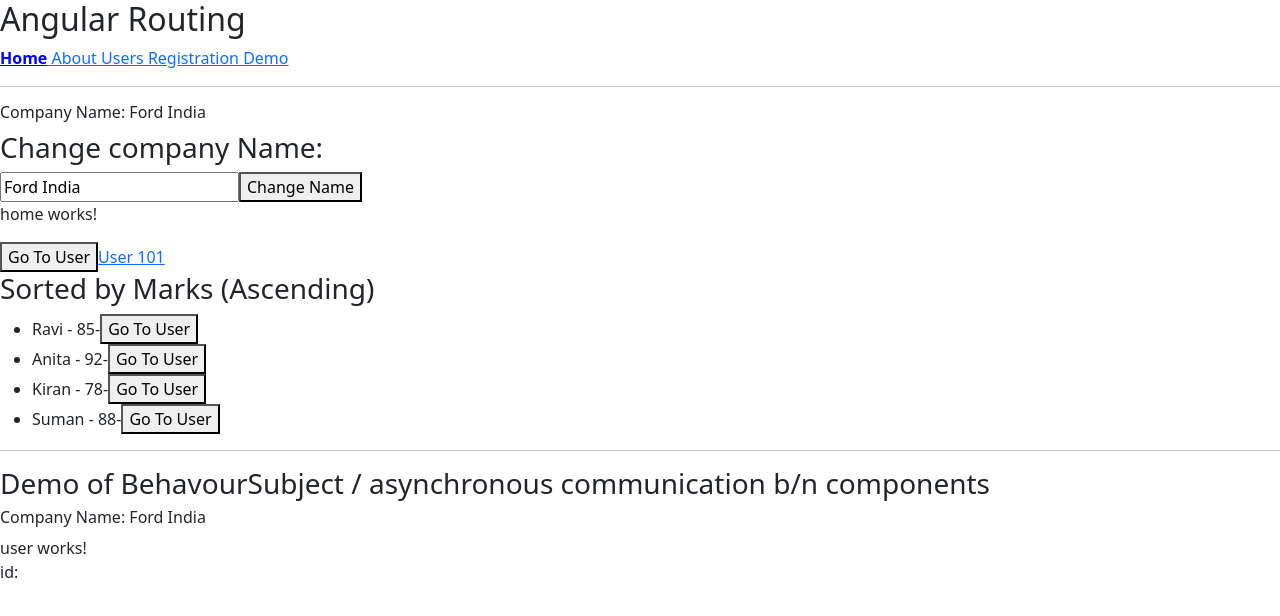
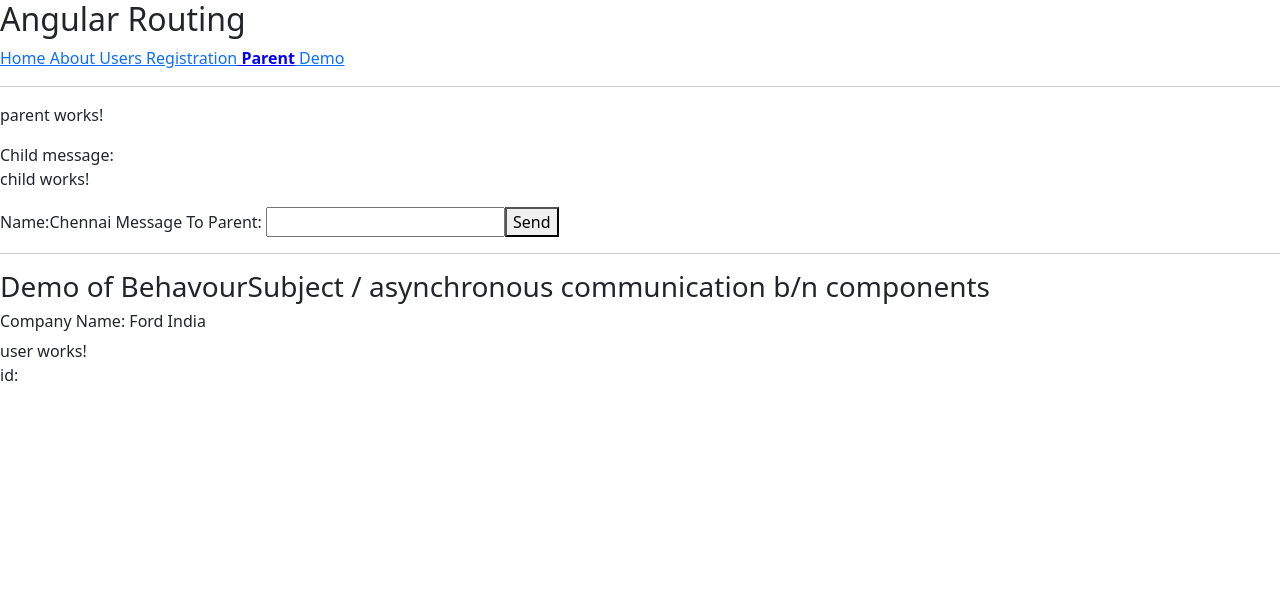
Before and after one commit to sreenath20/Ford-Aug-2025-angular-demo, an Angular app: page /parent in a window 1280 px wide. Before the commit this address led to /. Shown: the top 616 px of the page. Built offline with nearby package versions, Linux system fonts and the light colour scheme.

Commit message:
Added Parent -> Child communication

```diff
--- a/src/app/app.component.html
+++ b/src/app/app.component.html
@@ -5,11 +5,13 @@
         <a routerLink="/about" routerLinkActive="active"> About</a>
         <a routerLink="/users" routerLinkActive="active"> Users</a>
         <a routerLink="/registration" routerLinkActive="active"> Registration</a>
-         <a routerLink="/demo" routerLinkActive="active"> Demo</a>
+        <a routerLink="/parent" routerLinkActive="active"> Parent</a>
+
+        <a routerLink="/demo" routerLinkActive="active"> Demo</a>
     </nav>
     <hr>
     <router-outlet></router-outlet>
 </div>
 <hr>
 <h3> Demo of BehavourSubject / asynchronous communication b/n components</h3>
-<app-user/>
+<app-user />
--- a/src/app/app.routes.ts
+++ b/src/app/app.routes.ts
@@ -6,6 +6,7 @@ import { AboutComponent } from './components/about/about.component';
 import { RegistrationComponent } from './components/registration/registration.component';
 import { ErrorComponent } from './components/error/error.component';
 import { DemoComponent } from './components/demo/demo.component';
+import { ParentComponent } from './components/parent/parent.component';
 
 export const routes: Routes = [
     {path:'',component:HomeComponent},
@@ -13,6 +14,7 @@ export const routes: Routes = [
     {path:'users',component:UserComponent}, // display all users
     {path:'user/:id',component:UserComponent}, // display user by id
     {path:'registration',component:RegistrationComponent},
+    {path:'parent',component:ParentComponent},
     {path:'demo',component:DemoComponent},
 
     {path:'**',redirectTo:''} // '/' root of url
--- /dev/null
+++ b/src/app/components/child/child.component.html
@@ -0,0 +1,5 @@
+<p>child works!</p>
+Name:{{city}}
+Message To Parent:
+<input [(ngModel)]="childMessage     " id="cm" name="cm">
+<button (click)="sendMessage()">Send</button>
--- /dev/null
+++ b/src/app/components/child/child.component.ts
@@ -0,0 +1,20 @@
+import { Component, EventEmitter, Input, Output } from '@angular/core';
+import { FormsModule } from '@angular/forms';
+
+@Component({
+  selector: 'app-child',
+  imports: [FormsModule],
+  templateUrl: './child.component.html',
+  styleUrl: './child.component.css'
+})
+export class ChildComponent {
+
+  @Input() city!:string;
+
+  @Output() messageEvent= new EventEmitter<string>()
+
+   childMessage='';
+  sendMessage(){
+    this.messageEvent.emit(this.childMessage);
+  }
+}
--- /dev/null
+++ b/src/app/components/parent/parent.component.html
@@ -0,0 +1,5 @@
+<p>parent works!</p>
+Child message: {{childMessage}}
+
+<!-- rendering child inside parent -->
+<app-child [city]="cityName" (messageEvent)="receiveMessage($event)"/>
--- /dev/null
+++ b/src/app/components/parent/parent.component.ts
@@ -0,0 +1,17 @@
+import { Component } from '@angular/core';
+import { ChildComponent } from '../child/child.component';
+
+@Component({
+  selector: 'app-parent',
+  imports: [ChildComponent],
+  templateUrl: './parent.component.html',
+  styleUrl: './parent.component.css'
+})
+export class ParentComponent {
+
+  cityName='Chennai';
+  childMessage='';
+  receiveMessage(msg:string){
+    this.childMessage=msg;
+  }
+}
```
Also changed, not shown: src/app/components/child/child.component.css (added), src/app/components/parent/parent.component.css (added), 2 other files (tests, documents, lock files or other folders).
